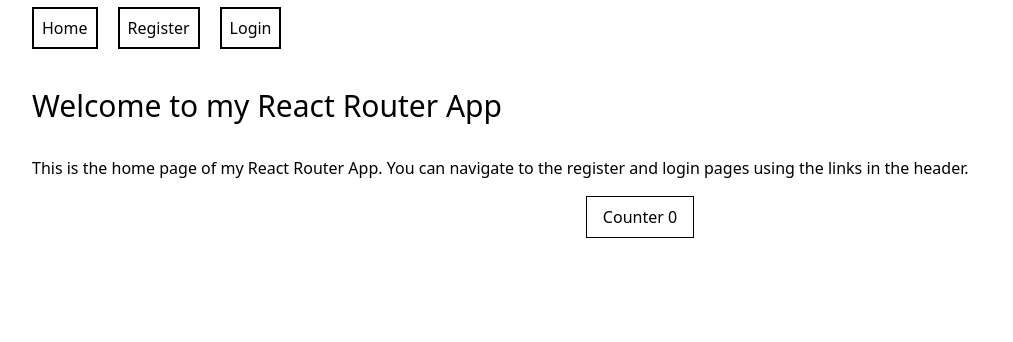
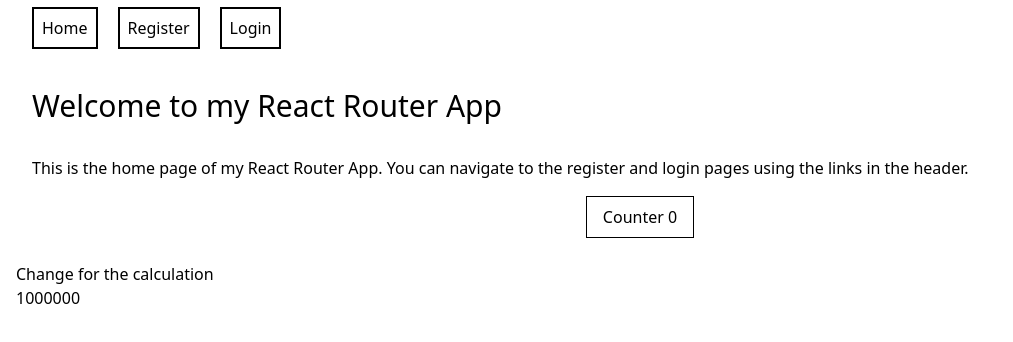
Before and after one commit to githubscientist/js-react-fsdcwdtb40, a React (Vite) app: page / in a window 1280 px wide. Shown: the top 342 px of the page, without its empty margins (0-1013 px from the left). Built offline with nearby package versions, Linux system fonts and the light colour scheme.

Commit message:
useRef and useMemo

```diff
--- a/src/pages/Home.jsx
+++ b/src/pages/Home.jsx
@@ -1,16 +1,33 @@
-import { useRef, useState } from "react";
+import { useEffect, useMemo, useRef, useState } from "react";
 
 const Home = () => {
 
     let [count, setCount] = useState(0);
     let counterButton = useRef(null);
+    let [number, setNumber] = useState(1000000);
 
     const handleClick = () => {
         setCount(count + 1);
     }
 
-    // console.log(document.getElementById("counterButton")?.textContent);
-    console.log(counterButton.current?.textContent);
+    const expensiveCalculation = (number) => {
+        let sum = 0;
+
+        for (let i = 1; i <= number; i++) {
+            sum += i;
+        }
+
+        return sum;
+    }
+
+    // let value = useMemo(() => expensiveCalculation(number), [number]);
+    let value = expensiveCalculation(number);
+
+    console.log(number);
+
+    useEffect(() => {
+        console.log(value);
+    }, [value]);
 
     return (
         <div className="p-4">
@@ -29,6 +46,17 @@ const Home = () => {
                     ref={counterButton}
                 >Counter {count}</button>
             </div>
+            <br />
+
+            <div>
+                <p>Change for the calculation</p>
+                <input
+                    type="number"
+                    placeholder="0"
+                    value={number}
+                    onChange={(e) => setNumber(e.target.value)}
+                />
+            </div>
         </div>
     )
 }
```
Also changed, not shown: 1 other file (tests, documents, lock files or other folders).
